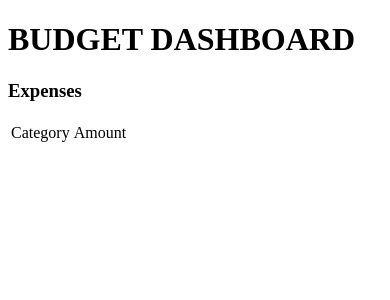
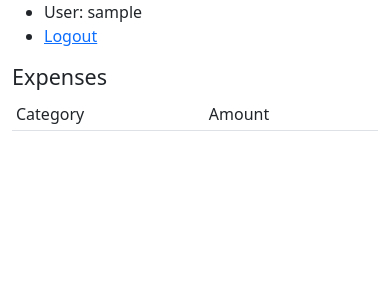
Before and after one commit to jrabideaux/money-management, a Django app: page /dashboard in a window 390 px wide. Shown: the top 300 px of the page. Run offline with Django 3.2, Linux system fonts and the light colour scheme; the visitor is signed in with stand-in values (Sample User, id 1).

Commit message:
Added plan table'

```diff
--- a/money_management/budget/templates/dashboard.html
+++ /dev/null
@@ -1,28 +0,0 @@
-<!DOCTYPE html>
-<html lang="en">
-
-<h1>BUDGET DASHBOARD</h1>
-<body>
-<h3>Expenses</h3>
-    <table>
-    <tr><td>Category</td><td>Amount</td></tr>
-    {% for expense in expense_item_list %}
-        {% if expense.expense %}
-        <tr>
-            <td>{{expense.category}}</td>
-            <td>{{expense.amount}}</td>
-        </tr>
-    </table>
-        {% else %}
-        <h3>Income</h3>
-        <table>
-            <tr><td>Category</td><td>Amount</td></tr>
-            <tr>
-                <td>{{expense.category}}</td>
-                <td>{{expense.amount}}</td>
-            </tr>
-        </table>
-        {% endif %}
-    {% endfor %}
-</body>
-</html>
--- /dev/null
+++ b/money_management/budget/templates/plan.html
@@ -0,0 +1,23 @@
+{% extends "base.html" %}
+{% block content %}
+<div class="container">
+    <div class="row justify-content-center">
+        <div class="col-md-4">
+            <h4>Expenses</h4>
+            <table class="table table-striped table-sm">
+            <thead>
+                <tr><td>Category</td><td>Amount</td></tr>
+            </thead>
+            {% for item in plan_item_list %}
+                {% if item.expense %}
+                    <tr>
+                        <td>{{item.category}}</td>
+                        <td>${{item.amount}}</td>
+                    </tr>
+                {% endif %}
+            {% endfor %}
+            </table>
+        </div>
+    </div>
+</div>
+{% endblock %}
--- a/money_management/budget/templates/registration/login.html
+++ b/money_management/budget/templates/registration/login.html
@@ -22,13 +22,13 @@
         {% csrf_token %}
         <div class="mb-3">
           <label for="username" class=form-label>Username:</label>
-          <input class="form-control" id="username">
+          <input class="form-control" id="username" name=username>
         </div>
         <div class="mb-3">
           <label for="password" class=form-label>Password:</label>
-          <input class="form-control" id="password">
+          <input type="password" class="form-control" id="password" name=password>
         </div>
-        <button type="submit" class="btn btn-primary">Login</button>
+        <button type="submit" class="btn btn-primary"> Login</button>
       </form>
     </div>
   </div>
--- a/money_management/budget/views.py
+++ b/money_management/budget/views.py
@@ -18,7 +18,7 @@ def get_plan_items_current_month(request):
         }
     else:
         raise(PermissionError)
-    return render(request, 'dashboard.html', context)
+    return render(request, 'plan.html', context)
 
 def login_view(request):
     template = loader.get_template("login.html")
```
